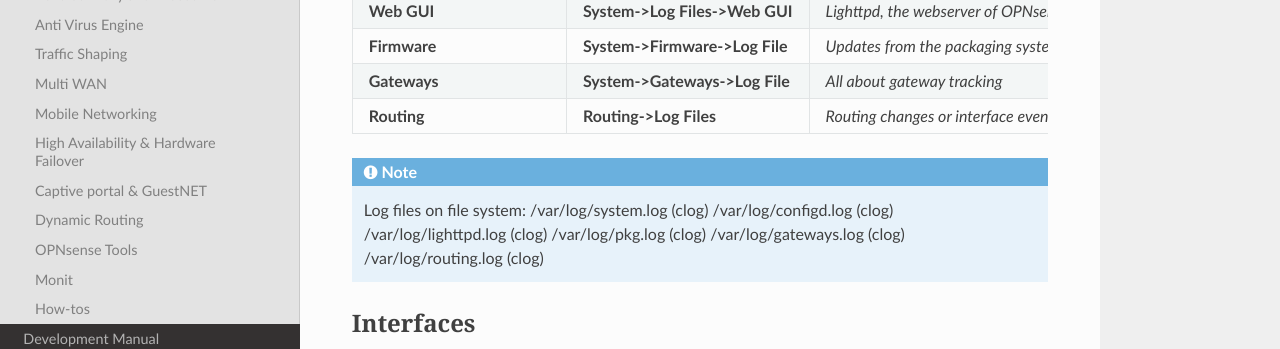
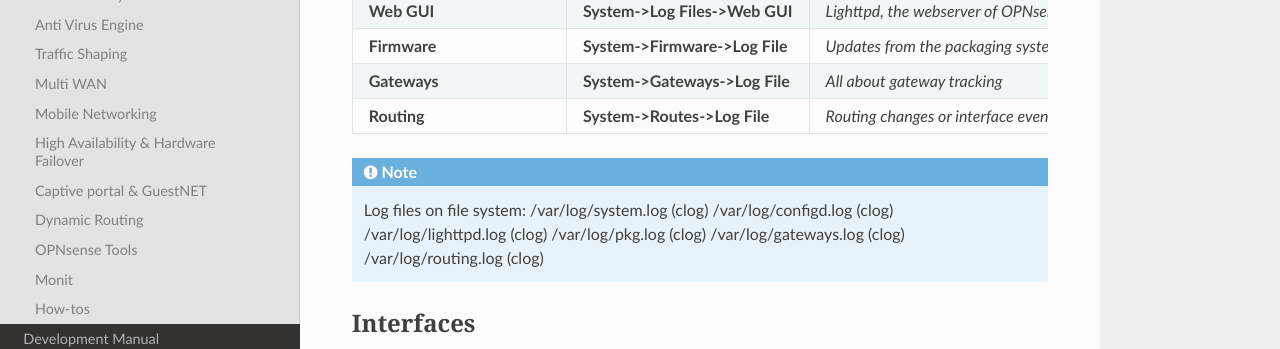
Before and after one commit to opnsense/docs, a Sphinx documentation site: the page built from source/manual/logging.rst, in a window 1280 px wide and 900 px high. Shown: the part 396-745 px from the top of the window. Built offline with Sphinx 7.4.7 and the Read the Docs theme 2.0.0, drawn with Linux system fonts in a browser that asks for light colours; nearby versions of some CDN libraries; some web fonts are replaced; library files that are not in the unit come from our copies.

Commit message:
Revert "routes, change location for https://github.com/opnsense/core/issues/2878"
This reverts commit 20874becf40ee276afa238a60733e4f806d6ba70.

```diff
--- a/source/manual/logging.rst
+++ b/source/manual/logging.rst
@@ -16,7 +16,7 @@ System
  **Web GUI**                   **System->Log Files->Web GUI**   *Lighttpd, the webserver of OPNsense itself, logs here*
  **Firmware**                  **System->Firmware->Log File**   *Updates from the packaging system go here*
  **Gateways**                  **System->Gateways->Log File**   *All about gateway tracking*
- **Routing**                   **Routing->Log Files**           *Routing changes or interface events*
+ **Routing**                   **System->Routes->Log File**     *Routing changes or interface events*
 ============================= ================================ =============================================================
 
 .. Note::
```
